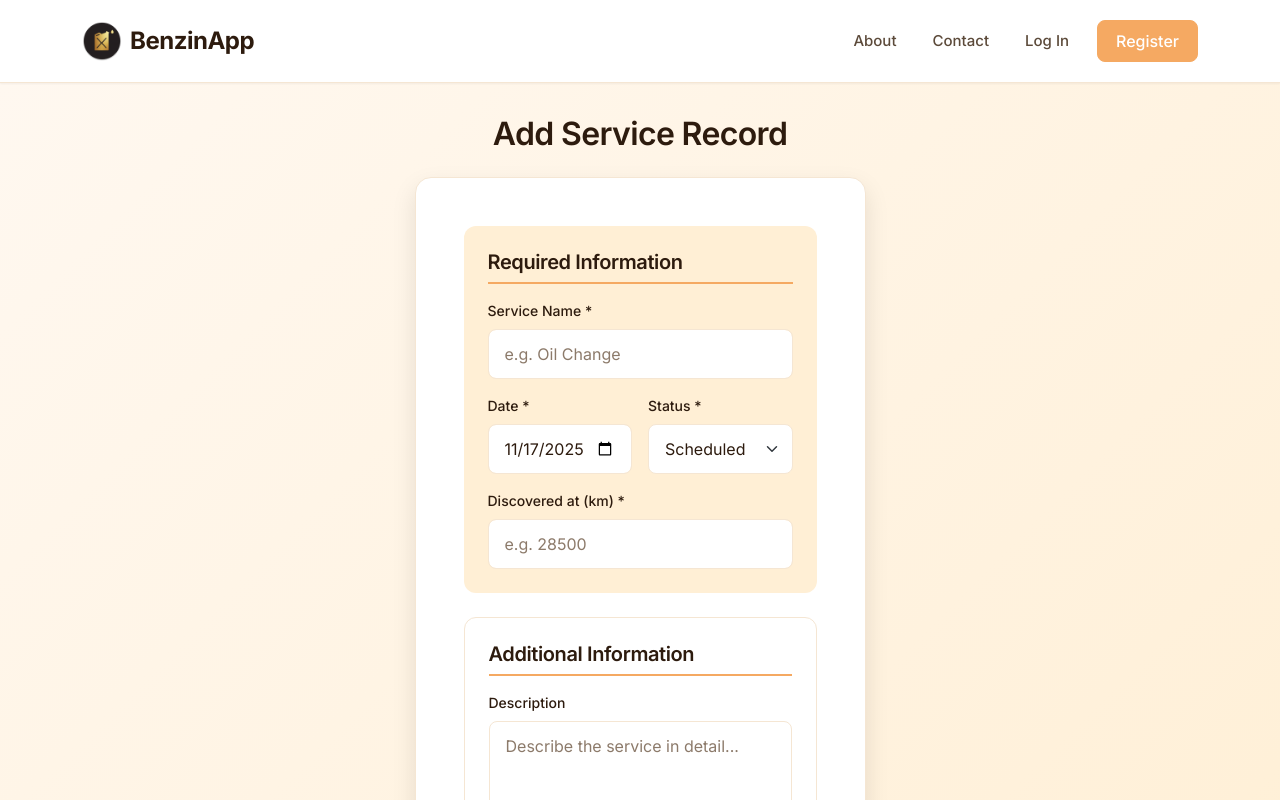
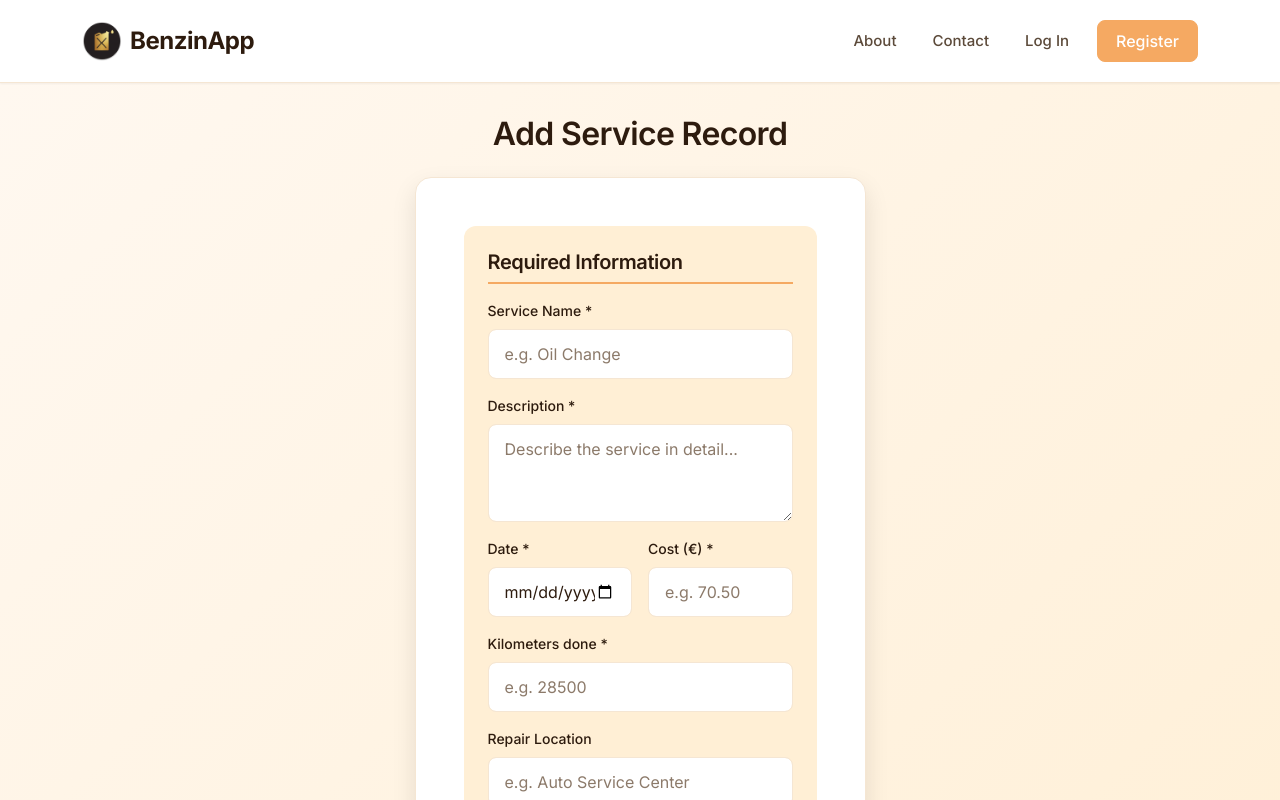
Before and after one commit to GeorgeMC2610/BenzinApp-Front-End, a React (Vite) app: page /add-service in a window 1280 px wide. Shown: the top 800 px of the page. Built offline with nearby package versions, Linux system fonts and the light colour scheme; what chartjs-plugin-datalabels, chartjs-plugin-zoom would draw is missing.

Commit message:
data inputs corrected

```diff
--- a/src/components/AddService.jsx
+++ b/src/components/AddService.jsx
@@ -4,10 +4,11 @@ import { useState } from 'react';
 function AddService() {
   const [formData, setFormData] = useState({
     name: '',
-    date: new Date().toISOString().split('T')[0],
-    status: 'Scheduled',
-    discoveredAt: '',
-    description: ''
+    dateHappened: new Date().toISOString().split('T')[0],
+    kilometersDone: '',
+    description: '',
+    location: '',
+    cost: ''
   });
 
   const handleChange = (e) => {
@@ -58,6 +59,22 @@ function AddService() {
                         />
                       </Form.Group>
 
+                      <Form.Group className="mb-3">
+                        <Form.Label htmlFor="description" className="form-label">
+                          Description *
+                        </Form.Label>
+                        <Form.Control
+                          as="textarea"
+                          id="description"
+                          name="description"
+                          value={formData.description}
+                          onChange={handleChange}
+                          placeholder="Describe the service in detail..."
+                          rows={3}
+                          className="form-input"
+                        />
+                      </Form.Group>
+
                       <Row className="g-3">
                         <Col md={6}>
                           <Form.Group>
@@ -77,27 +94,26 @@ function AddService() {
                         </Col>
                         <Col md={6}>
                           <Form.Group>
-                            <Form.Label htmlFor="status" className="form-label">
-                              Status *
+                            <Form.Label htmlFor="cost" className="form-label">
+                              Cost (€) *
                             </Form.Label>
-                            <Form.Select
-                              id="status"
-                              name="status"
-                              value={formData.status}
+                            <Form.Control
+                              type="number"
+                              step="0.01"
+                              id="cost"
+                              name="cost"
+                              value={formData.cost}
                               onChange={handleChange}
+                              placeholder="e.g. 70.50"
                               className="form-input"
-                              required
-                            >
-                              <option value="Scheduled">Scheduled</option>
-                              <option value="Completed">Completed</option>
-                            </Form.Select>
+                            />
                           </Form.Group>
                         </Col>
                       </Row>
 
-                      <Form.Group className="mt-3">
+                      <Form.Group className='mt-3'>
                         <Form.Label htmlFor="discoveredAt" className="form-label">
-                          Discovered at (km) *
+                          Kilometers done *
                         </Form.Label>
                         <Form.Control
                           type="number"
@@ -110,27 +126,26 @@ function AddService() {
                           required
                         />
                       </Form.Group>
-                    </div>
 
-                    {/* Optional Fields */}
-                    <div className="optional-fields">
-                      <h3 className="section-title">Additional Information</h3>
-
-                      <Form.Group>
-                        <Form.Label htmlFor="description" className="form-label">
-                          Description
+                      <Form.Group className="mt-3">
+                        <Form.Label htmlFor="location" className="form-label">
+                          Repair Location
                         </Form.Label>
                         <Form.Control
-                          as="textarea"
-                          id="description"
-                          name="description"
-                          value={formData.description}
+                          type="text"
+                          id="location"
+                          name="location"
+                          value={formData.location}
                           onChange={handleChange}
-                          placeholder="Describe the service in detail..."
-                          rows={3}
+                          placeholder="e.g. Auto Service Center"
                           className="form-input"
                         />
                       </Form.Group>
+                    </div>
+
+                    <div className="optional-fields">
+                      <h3 className="section-title">Next Service Information</h3>
+
                     </div>
 
                     {/* Submit Button */}
```
